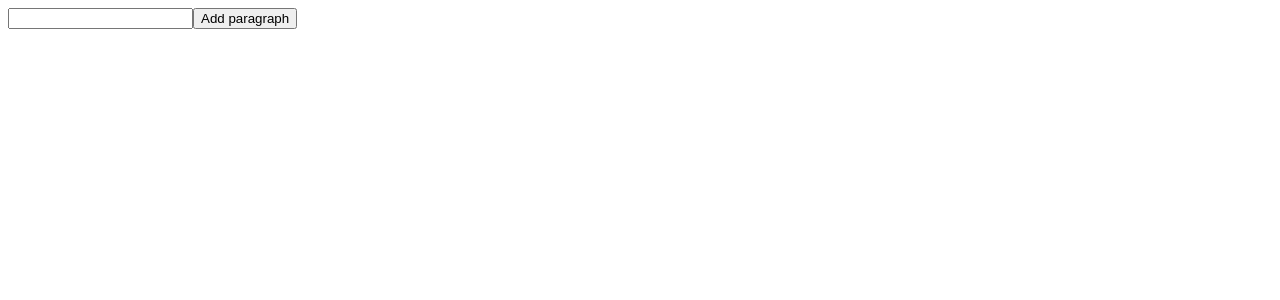
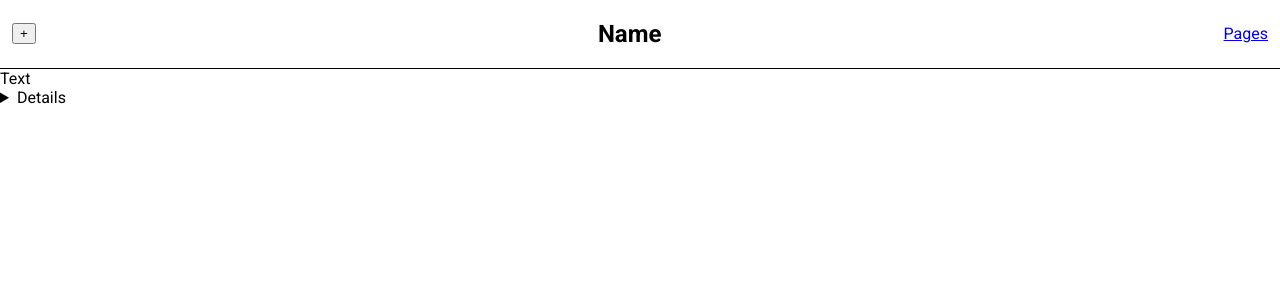
Before and after one commit to lekcik/websiteBuilder, a React (Vite) app in the folder websiteBuilder/: page /builder in a window 1280 px wide. Shown: the top 300 px of the page. Built offline with nearby package versions, Linux system fonts and the light colour scheme.

Commit message:
Add elem jsx added

```diff
--- a/websiteBuilder/src/app.css
+++ b/websiteBuilder/src/app.css
@@ -3,3 +3,7 @@ html {
     background-color: var(--clr-primary);
     color: var(--clr-text);
 }
+
+body {
+    margin: 0;
+}
--- /dev/null
+++ b/websiteBuilder/src/components/AddElem.jsx
@@ -0,0 +1,15 @@
+
+function AddElem() {
+    return(
+        <section className="addElement">
+            <section className="textElements">
+                <summary>Text</summary>
+                <details>
+                    Halo
+                </details>
+            </section>
+        </section>
+    );
+}
+
+export default AddElem;
--- /dev/null
+++ b/websiteBuilder/src/components/BuilderNav.jsx
@@ -0,0 +1,20 @@
+import './builderNav.css';
+
+function BuilderNav({setAddElement}) {
+
+    function addElemBtnHandler() {
+        setAddElement((prev) => (!prev));
+    }
+
+    return(
+        <nav className="builder">
+            <button onClick={addElemBtnHandler} className='addElementBtn'>+</button>
+            <h1>Name</h1>
+            <a href="home">
+                Pages
+            </a>
+        </nav>
+    );
+}
+
+export default BuilderNav;
--- /dev/null
+++ b/websiteBuilder/src/components/builderNav.css
@@ -0,0 +1,8 @@
+nav.builder {
+    display: flex;
+    align-items: center;
+    justify-content: space-between;
+    padding-left: var(--padding-index-big);
+    padding-right: var(--padding-index-big);
+    border-bottom: 0.1rem solid black;
+}
--- a/websiteBuilder/src/pages/Builder.jsx
+++ b/websiteBuilder/src/pages/Builder.jsx
@@ -1,33 +1,14 @@
 import { useState } from "react";
+import BuilderNav from "../components/BuilderNav.jsx";
+import AddElem from "../components/AddElem.jsx";
 
 function Builder() {
-    const [elements, setElements] = useState([]);
-    const [input, setInput] = useState('');
-
-    function inpHandler(e) {
-        setInput(e.target.value);
-    }
-
-    function btnHandler() {
-        setElements((e) => [...e, input]);
-
-        setInput('');
-    }
+    const [showAddElement, setAddElement] = useState(false);
 
     return(
         <>
-            <section className="builder">
-                <input value={input} onChange={inpHandler} type="text" />
-                <button onClick={btnHandler}>Add paragraph</button>
-            </section>
-
-            <section className="prev">
-                {
-                    elements.map((data, index) => (
-                        <p key={index}>{data}</p>
-                    ))
-                }
-            </section>
+            <BuilderNav setAddElement={setAddElement} />
+            <AddElem />
         </>
     );
 }
```
